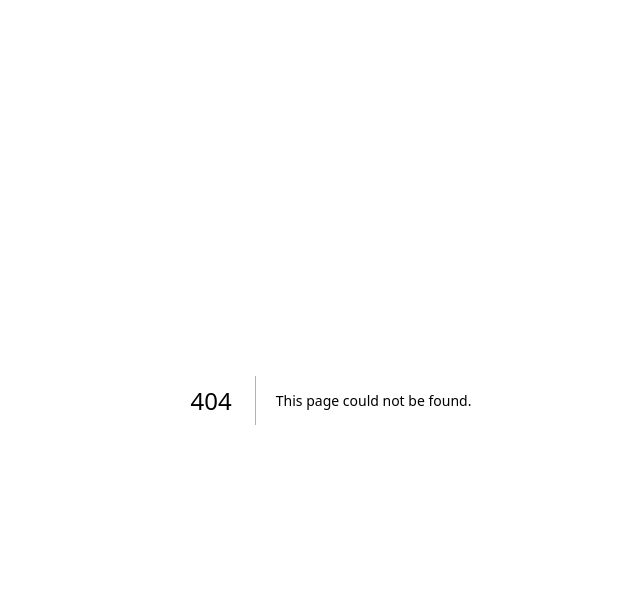
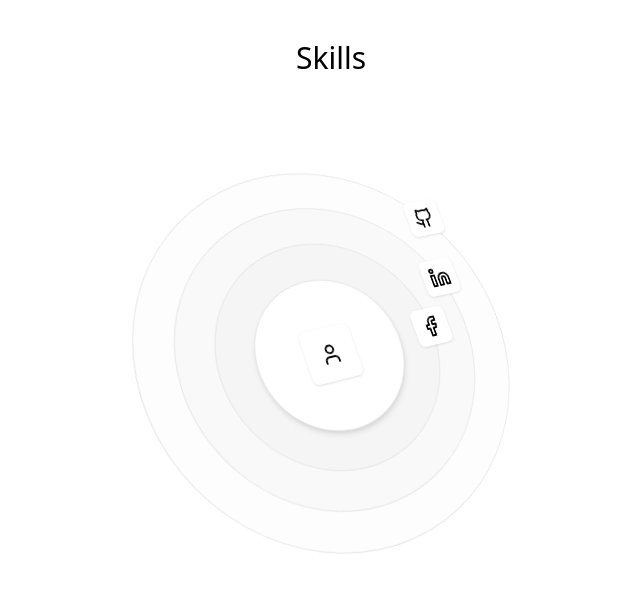
Before and after one commit to anishIA09/component-library, a Next.js app: page /skills in a window 1280 px wide. Before the commit this address had no page. Shown: the top 592 px of the page, without its empty margins (309-949 px from the left). Built offline with nearby package versions, Linux system fonts and the light colour scheme.

Commit message:
feat: create solar system animation

```diff
--- a/package.json
+++ b/package.json
@@ -10,6 +10,7 @@
   },
   "dependencies": {
     "clsx": "^2.1.1",
+    "lucide-react": "^0.564.0",
     "motion": "^12.23.24",
     "next": "16.0.2",
     "react": "19.2.0",
--- a/src/app/globals.css
+++ b/src/app/globals.css
@@ -1,11 +1,17 @@
 @import "tailwindcss";
 
 @theme inline {
-  --animate-rotate-x: rotateX 4s linear infinite;
+  --animate-orbit-rotation: orbit-rotation 4s linear infinite
+    var(--object-delay);
 }
 
-@keyframes rotateX {
-  to {
-    transform: rotateZ(360deg);
+@keyframes orbit-rotation {
+  0% {
+    transform: rotate(0deg) translate(var(--translate-position)) rotate(-0deg);
+  }
+
+  100% {
+    transform: rotate(360deg) translate(var(--translate-position))
+      rotate(-360deg);
   }
 }
--- /dev/null
+++ b/src/app/skills/page.tsx
@@ -0,0 +1,15 @@
+import { Skills } from "@/components/(skills)/skills";
+import React from "react";
+
+const SkillsPage = () => {
+  return (
+    <div className="h-screen bg-neutral-50 flex">
+      <div className="h-full mx-auto max-w-4xl w-full bg-white p-10">
+        <h1 className="text-3xl text-center">Skills</h1>
+        <Skills />
+      </div>
+    </div>
+  );
+};
+
+export default SkillsPage;
--- /dev/null
+++ b/src/components/(skills)/skills.tsx
@@ -0,0 +1,110 @@
+"use client";
+
+import { cn } from "@/lib/utils";
+import { FacebookIcon, GithubIcon, LinkedinIcon, UserIcon } from "lucide-react";
+import React from "react";
+import { motion } from "motion/react";
+
+export const Skills = () => {
+  return (
+    <div className="mt-16 h-[428px] perspective-distant flex items-center justify-center">
+      <div className="size-full flex items-center justify-center relative rotate-x-20 rotate-y-20 -rotate-z-20">
+        <Orbit delay={0.2} className="z-10 shadow-md">
+          <div className="size-14 rounded-md flex items-center justify-center bg-white border-neutral-200 shadow-sm absolute">
+            <UserIcon />
+          </div>
+
+          <Object
+            delay={0.8}
+            className="[--translate-position:120px] [--object-delay:0s]"
+          >
+            <FacebookIcon />
+          </Object>
+          <Object
+            delay={1}
+            className="[--translate-position:160px] [--object-delay:0.2s]"
+          >
+            <LinkedinIcon />
+          </Object>
+          <Object
+            delay={1.2}
+            className="[--translate-position:200px] [--object-delay:0.4s]"
+          >
+            <GithubIcon />
+          </Object>
+        </Orbit>
+        <Orbit delay={0.4} className="size-60 bg-neutral-100 z-9" />
+        <Orbit delay={0.6} className="size-80 bg-neutral-100/60  z-8" />
+        <Orbit delay={0.8} className="size-100 bg-neutral-100/20  z-7" />
+      </div>
+    </div>
+  );
+};
+
+const Orbit = ({
+  className,
+  delay = 0,
+  children,
+}: {
+  className?: string;
+  delay?: number;
+  children?: React.ReactNode;
+}) => {
+  return (
+    <motion.div
+      initial={{
+        opacity: 0,
+        scale: 0.9,
+      }}
+      animate={{
+        opacity: 1,
+        scale: 1,
+      }}
+      transition={{
+        duration: 0.3,
+        ease: "easeInOut",
+        delay,
+      }}
+      className={cn(
+        "absolute flex items-center justify-center rounded-full size-40 border border-neutral-200 bg-white",
+        className,
+      )}
+    >
+      {children}
+    </motion.div>
+  );
+};
+
+const Object = ({
+  className,
+  delay = 0,
+  children,
+}: {
+  className?: string;
+  children: React.ReactNode;
+  delay?: number;
+}) => {
+  return (
+    <motion.div
+      initial={{
+        opacity: 0,
+        scale: 0.9,
+      }}
+      animate={{
+        opacity: 1,
+        scale: 1,
+      }}
+      transition={{
+        duration: 0.3,
+        delay,
+        ease: "easeInOut",
+      }}
+      className={cn(
+        "size-10 rounded-md flex items-center justify-center bg-white border-neutral-200 shadow-sm absolute animate-orbit-rotation",
+        className,
+      )}
+    >
+      {children}
+    </motion.div>
+  );
+};
```
Also changed, not shown: 1 other file (tests, documents, lock files or other folders).
